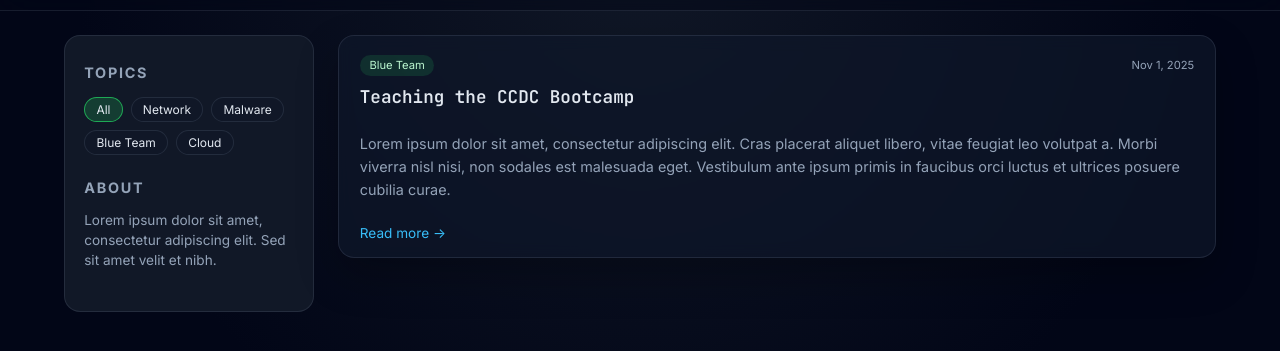
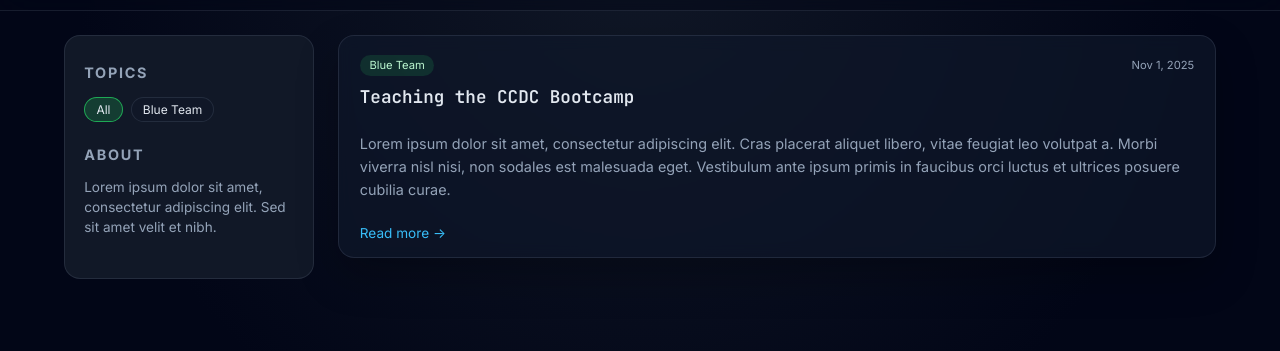
Before and after one commit to MedhaS1/MedhaS1.github.io, a plain HTML site: page index.html in a window 1280 px wide. Shown: the part 49-400 px from the top of the page. Drawn offline with Linux system fonts and the light colour scheme.

Commit message:
Comment out specific tags in the sidebar
Comment out network, malware, and cloud list items in sidebar.

```diff
--- a/index.html
+++ b/index.html
@@ -29,10 +29,10 @@
       <h2 class="side-title">Topics</h2>
       <ul class="tag-list" id="tagList">
         <li data-tag="all" class="active">All</li>
-        <li data-tag="network">Network</li>
-        <li data-tag="malware">Malware</li>
+        <!-- <li data-tag="network">Network</li> -->
+        <!-- <li data-tag="malware">Malware</li> -->
         <li data-tag="blue-team">Blue Team</li>
-        <li data-tag="cloud">Cloud</li>
+        <!-- <li data-tag="cloud">Cloud</li> -->
       </ul>
 
       <h2 class="side-title">About</h2>
```
